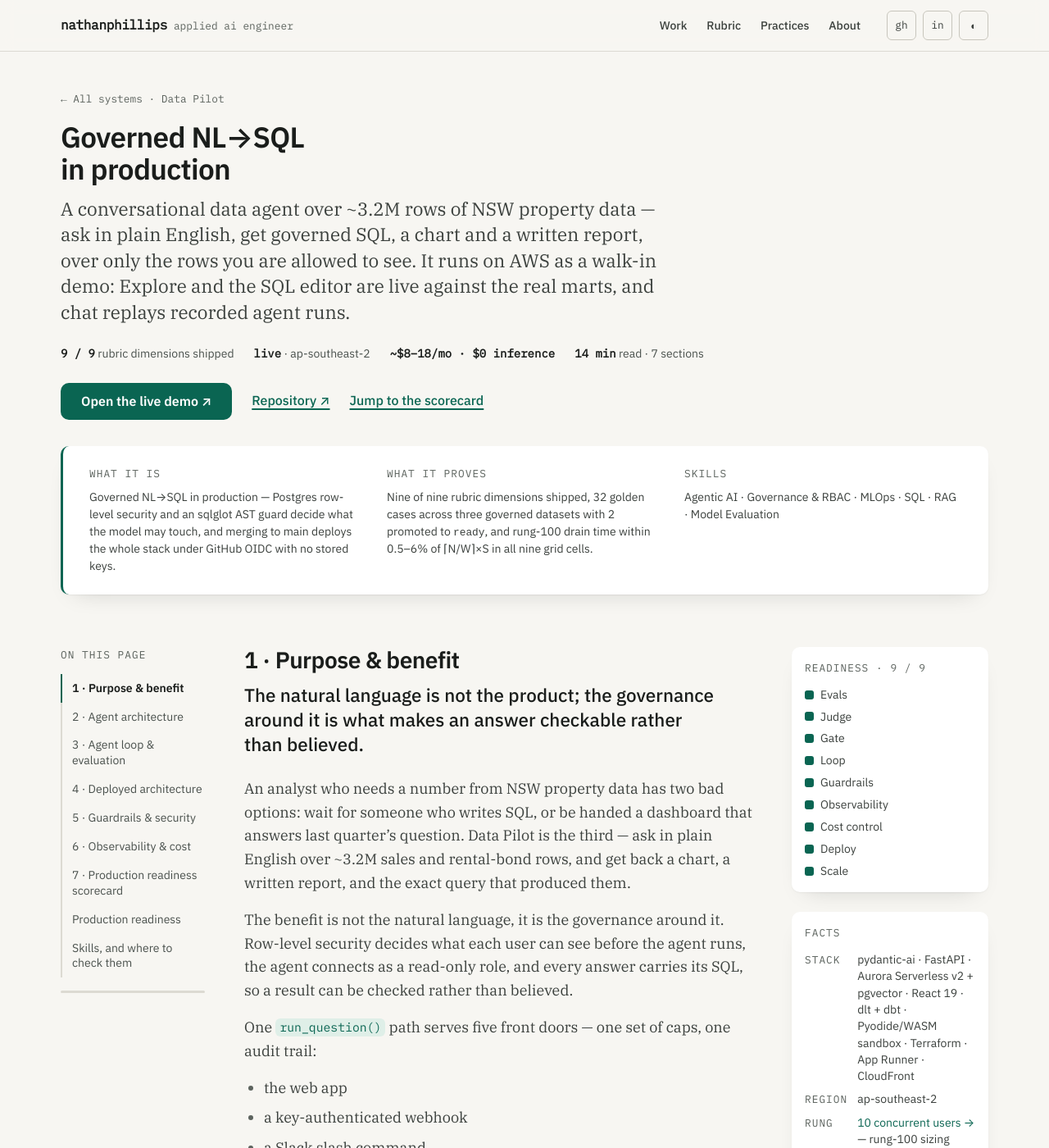
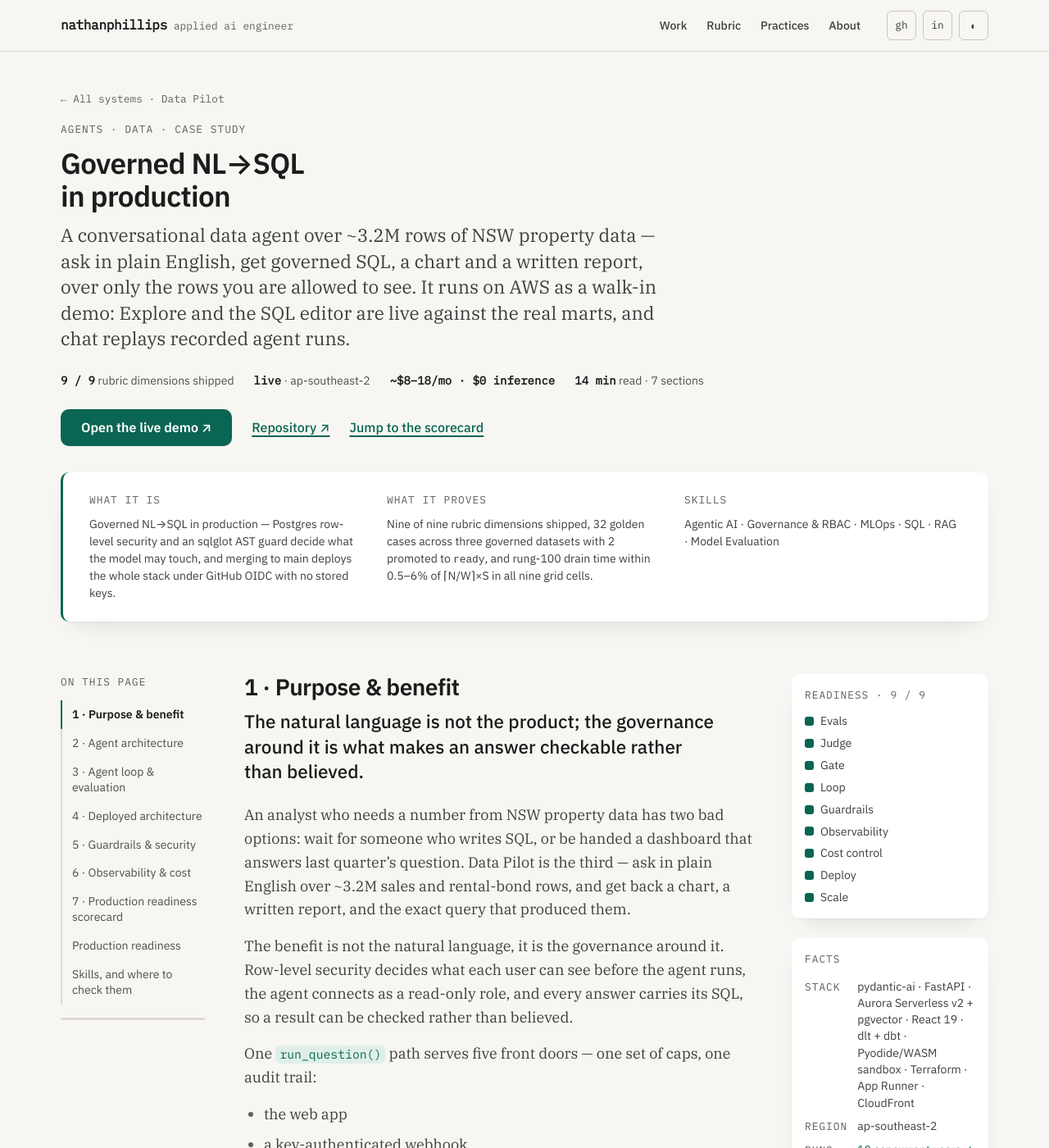
Before and after one commit to nmp-dsci/nmp-dsci.github.io, a Jekyll site: the page built from _projects/data-pilot.md, in a window 1280 px wide and 1400 px high. Shown: the whole window at 82% size. Built offline with Jekyll 4.4.1, drawn with Linux system fonts in a browser that asks for light colours.

Commit message:
fix(study): restore the category kicker the case-study rewrite dropped
The gate's document step caught `tags` as dead front-matter that no template
reads. It was right that nothing read it, but wrong about the cause: master's
_layouts/project.html rendered it as the kicker above the title ("Agents · Data
· case study"), and the redesign's header rewrite dropped that line. Nine
project files still carry the field, so this was a regression in this branch,
not pre-existing drift.

Restore the kicker between the breadcrumb and the H1, using the same `.label`
idiom the home-page hero uses, and put `tags` back in the template so the next
case study written through the skill still carries it.

Co-Authored-By: Claude Opus 5 (1M context) <noreply@anthropic.com>
Claude-Session: https://claude.ai/code/session_013bCzXyP4HZLGRRvauspYsk

```diff
--- a/_layouts/project.html
+++ b/_layouts/project.html
@@ -25,6 +25,9 @@ layout: default
 <article class="study">
   <header class="page-head wrap">
     <p class="crumb"><a href="{{ '/#work' | relative_url }}">← All systems</a> · {{ page.title }}</p>
+    {%- if page.tags and page.tags != empty %}
+    <p class="label kick">{% for t in page.tags %}{{ t }} · {% endfor %}case study</p>
+    {%- endif %}
     <h1>{{ p_head }}</h1>
     <p class="dek">{{ page.summary }}</p>
 
--- a/assets/css/main.css
+++ b/assets/css/main.css
@@ -292,6 +292,7 @@ a.cell:hover{text-decoration:none;transform:scale(1.04);box-shadow:var(--shadow)
 .crumb{font-family:var(--mono);font-size:var(--t-2);color:var(--faint);margin-bottom:var(--s4)}
 .crumb a{color:var(--faint)}
 .crumb a:hover{color:var(--accent)}
+.page-head .kick{margin-bottom:var(--s3)}
 .page-head h1{font-size:var(--t4);max-width:24ch;margin-bottom:var(--s3)}
 .page-head .dek{font-family:var(--serif);font-size:var(--t2);line-height:1.4;
   color:var(--ink-2);max-width:56ch;margin-bottom:var(--s5)}
```
Also changed, not shown: _templates/project.md (+1 -0 lines).
